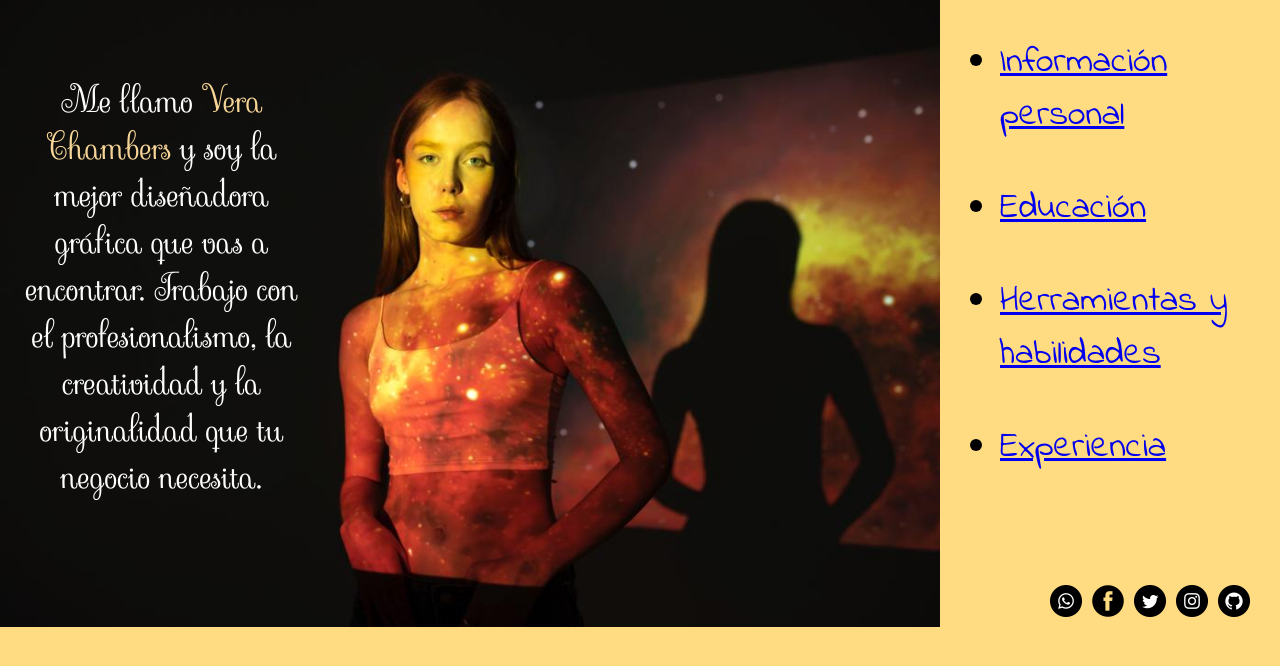
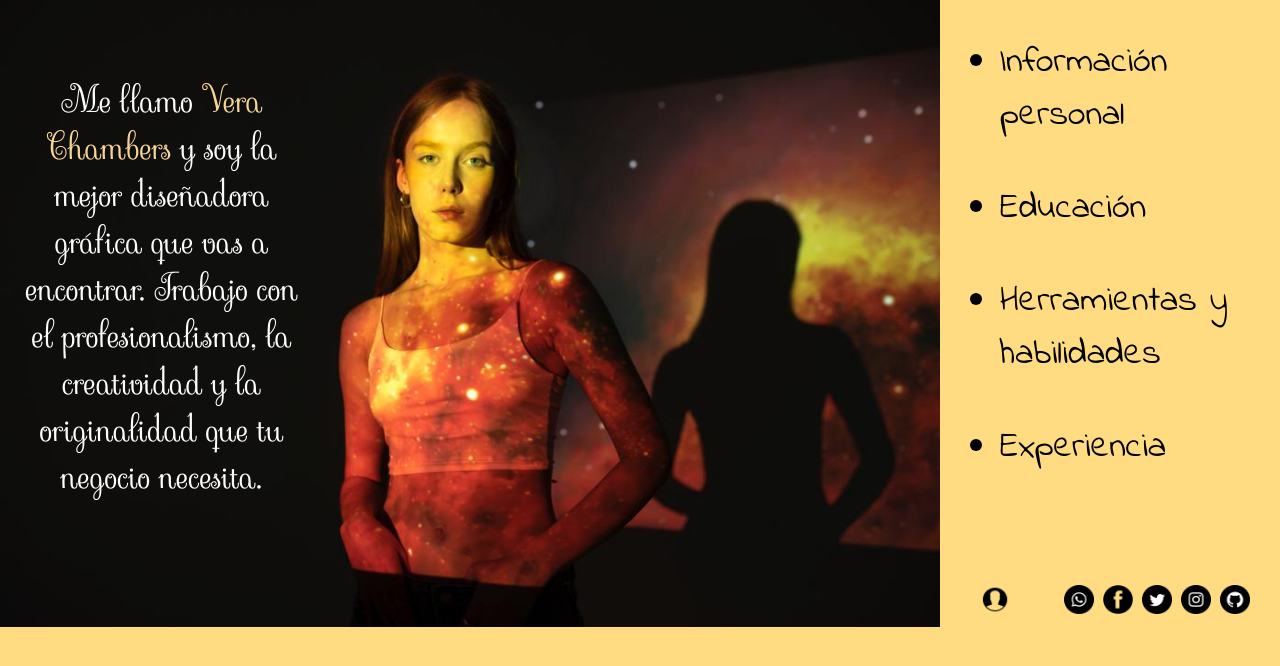
Before and after one commit to RoxxVS/Proyecto_CV_2, a plain HTML site: page index.html in a window 1280 px wide. Drawn offline with Linux system fonts and the light colour scheme.

Commit message:
cambiando funciones

```diff
--- a/comportamientos/comp_index.js
+++ b/comportamientos/comp_index.js
@@ -1,3 +1,6 @@
+function irAContacto() {
+    location.href ='05-contacto.html';
+}
 function irAWsp() {
     location.href ='https://web.whatsapp.com/';
 }
--- a/estilos/estilos_index.css
+++ b/estilos/estilos_index.css
@@ -48,7 +48,7 @@ li {
     margin: 0px;
     padding: 5%;
     display: grid;
-    grid-template-columns: auto 15% 15% 15% 15% 15%;
+    grid-template-columns: 14% auto 14% 14% 14% 14% 14%;
 }
 .red {
     margin: 0px;
--- a/index.html
+++ b/index.html
@@ -23,12 +23,15 @@
         </div>
         <section class="cont2">   <!--Menú-->
             <ul>
-                <li><a href="01-informacion_personal.html">Información personal</a></li>
-                <li><a href="02-educacion.html">Educación</a></li>
-                <li><a href="03-herramientas_y_habilidades.html">Herramientas y habilidades</a></li>
-                <li><a href="04-experiencia.html">Experiencia</a></li>
+                <li><a onclick="irA01()">Información personal</a></li>
+                <li><a onclick="irA02()">Educación</a></li>
+                <li><a onclick="irA03()">Herramientas y habilidades</a></li>
+                <li><a onclick="irA04()">Experiencia</a></li>
             </ul>
             <section class="redes">
+                <div class="red">
+                    <img class="icono" src="recursos/06-contacto.png" alt="No se puede cargar la imagen" onclick="irAContacto()"/>
+                </div>
                 <div class="red"></div>
                 <div class="red">
                     <img class="icono" src="recursos/01-whatsapp.png" alt="No se puede cargar la imagen" onclick="irAWsp()"/>
```
Also changed, not shown: 05-contacto.html (added, +14 -0 lines), recursos/06-contacto.png (added).
